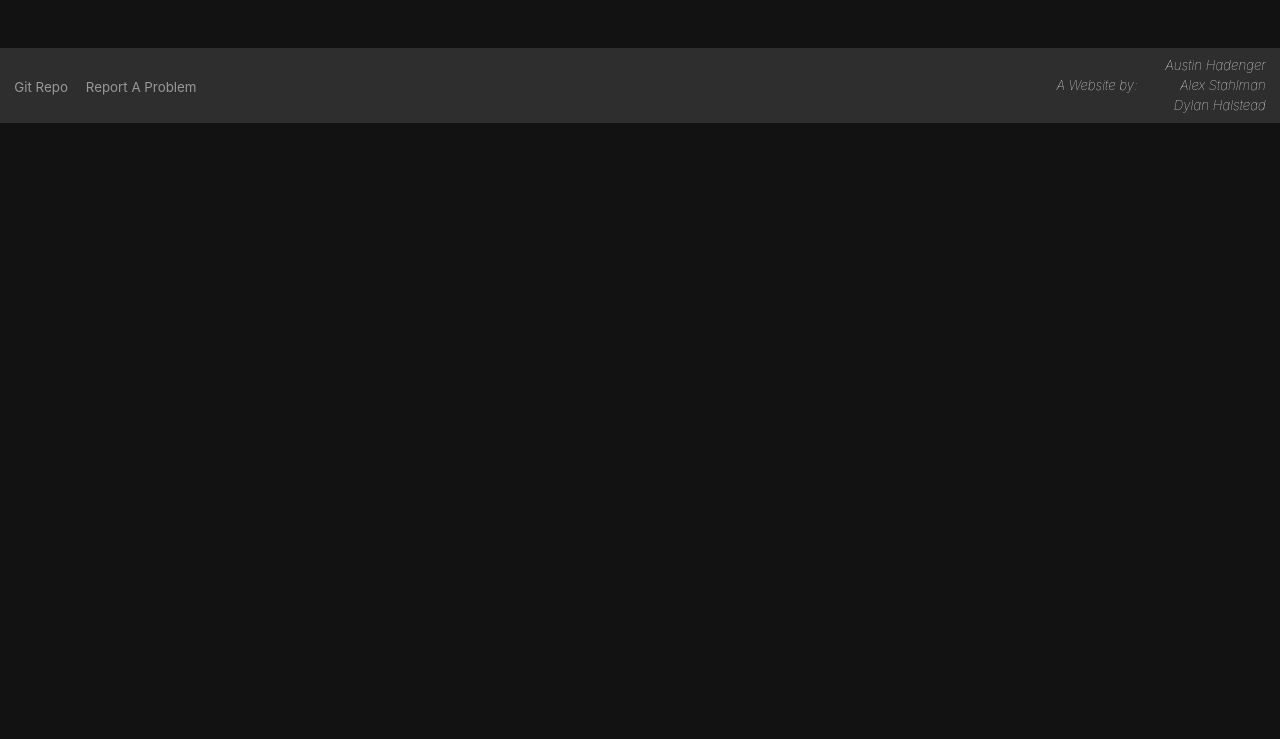
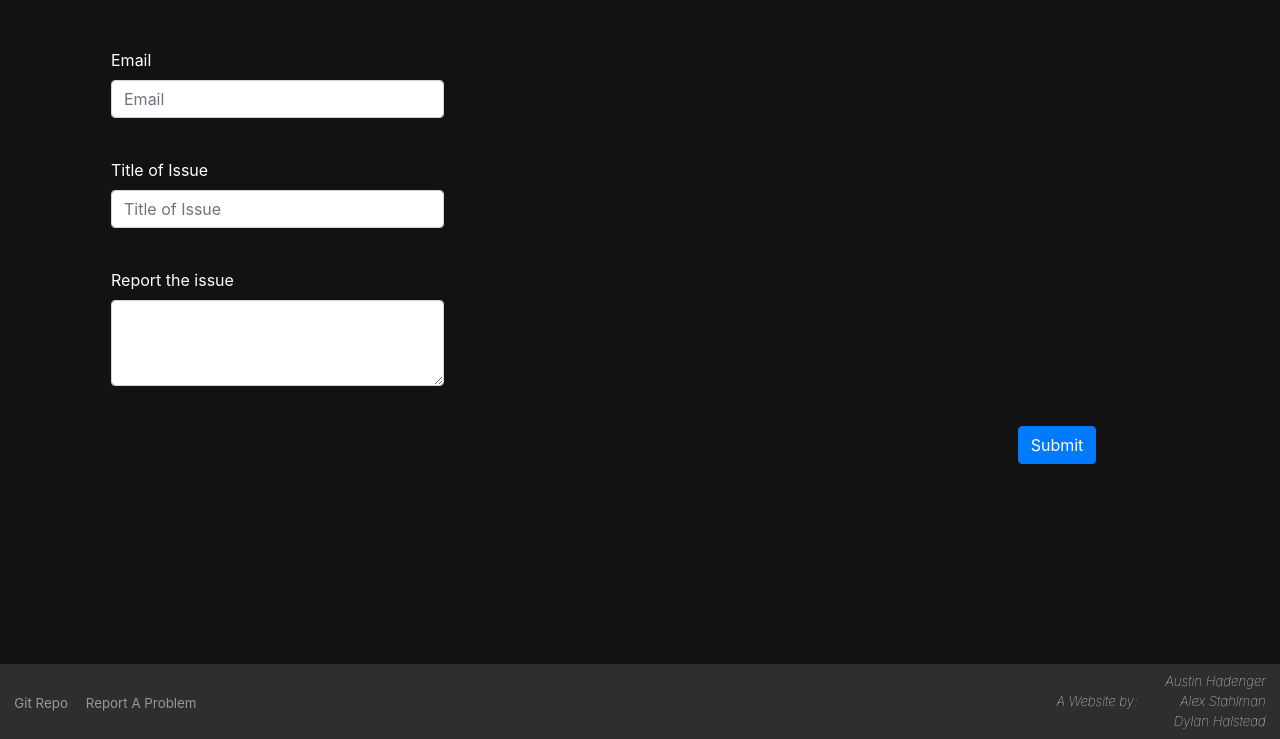
Before and after one commit to DylanHalstead/Charlotte-Cinemaholics, a Flask app: page /report in a window 1280 px wide. Shown: the part 92-831 px from the top of the page. Before the commit the page ends 215 px from the top, so only its background shows below. Run offline with Flask 2, Linux system fonts and the light colour scheme; some libraries are stand-ins or nearby versions.

Commit message:
Fixed some hyperlinks

```diff
--- a/static/main.css
+++ b/static/main.css
@@ -74,6 +74,10 @@ footer table {
 .author-footer {
     margin: auto 0 auto auto;
     font-size: 10pt;
+}
+
+label {
+    color: white;
 }
 
 /* Home Page */
@@ -170,3 +174,8 @@ footer table {
     margin-right: 5%;
     margin-top: 2.5%;
 }
+
+/* Report a Problem */
+#submit-report {
+    margin-bottom: 200px;
+}
--- a/templates/_layout.html
+++ b/templates/_layout.html
@@ -61,7 +61,7 @@
         <tr>
           <td>
             <a id="git" class="footer-link" href="https://github.com/DylanHalstead/3155_Final">Git Repo</a>
-            <a class="footer-link" href="report.html">Report A Problem</a>
+            <a class="footer-link" href="/report">Report A Problem</a>
           </td>
           <td id="authors-intro-cell" class="author-footer">
             <p id="authors-intro">A Website by:</p>
--- a/templates/edit_account.html
+++ b/templates/edit_account.html
@@ -36,7 +36,6 @@
             </div>
             <div class="col">
             </div>
-    </div>
             <div class="row">
                 <div class="col">
                 </div>
--- a/templates/report.html
+++ b/templates/report.html
@@ -1,8 +1,43 @@
 {% extends '_layout.html' %}
 
-{% block title %}
-{% endblock %}
+{% block head %}Report Page{% endblock %}
 
 {% block body %}
+<form>
+    <div class="container">
+        <div class="row">
+            <div class="col">
+                <div class="form-group">
+                    <label for="exampleFormControlInput1">Email</label>
+                    <input type="email" name="email" class="form-control" id="exampleFormControlInput1" placeholder="Email">
+                </div>
+                &nbsp;
+                <div class="form-group">
+                    <label for="exampleFormControlTextarea1">Title of Issue</label>
+                    <input type="issuetitle" name="issuetitle" class="form-control" id="exampleFormControlInput1" placeholder="Title of Issue">
+                </div>
+                &nbsp;
+                <div class="form-group">
+                    <label for="exampleFormControlTextarea1">Report the issue</label>
+                    <textarea name="issuetext" class="form-control" id="exampleFormControlTextarea1" rows="3"></textarea>
+                </div>
+                &nbsp;
+            </div>
+            <div class="col">
+            </div>
+            <div class="col">
+            </div>
+        </div>
+            <div class="row">
+                <div class="col">
+                </div>
+                <div class="col-md-auto">
+                </div>
+            <div class="col col-lg-2">
+                <button type="button" class="btn btn-primary" id="submit-report">Submit</button>
+            </div>
+        </div>
+    </div>
+</form>
 
 {% endblock %}
```
Also changed, not shown: templates/issue.html (deleted, +0 -46 lines), 1 other file. Lines whose indentation alone changed are shown as unchanged.
